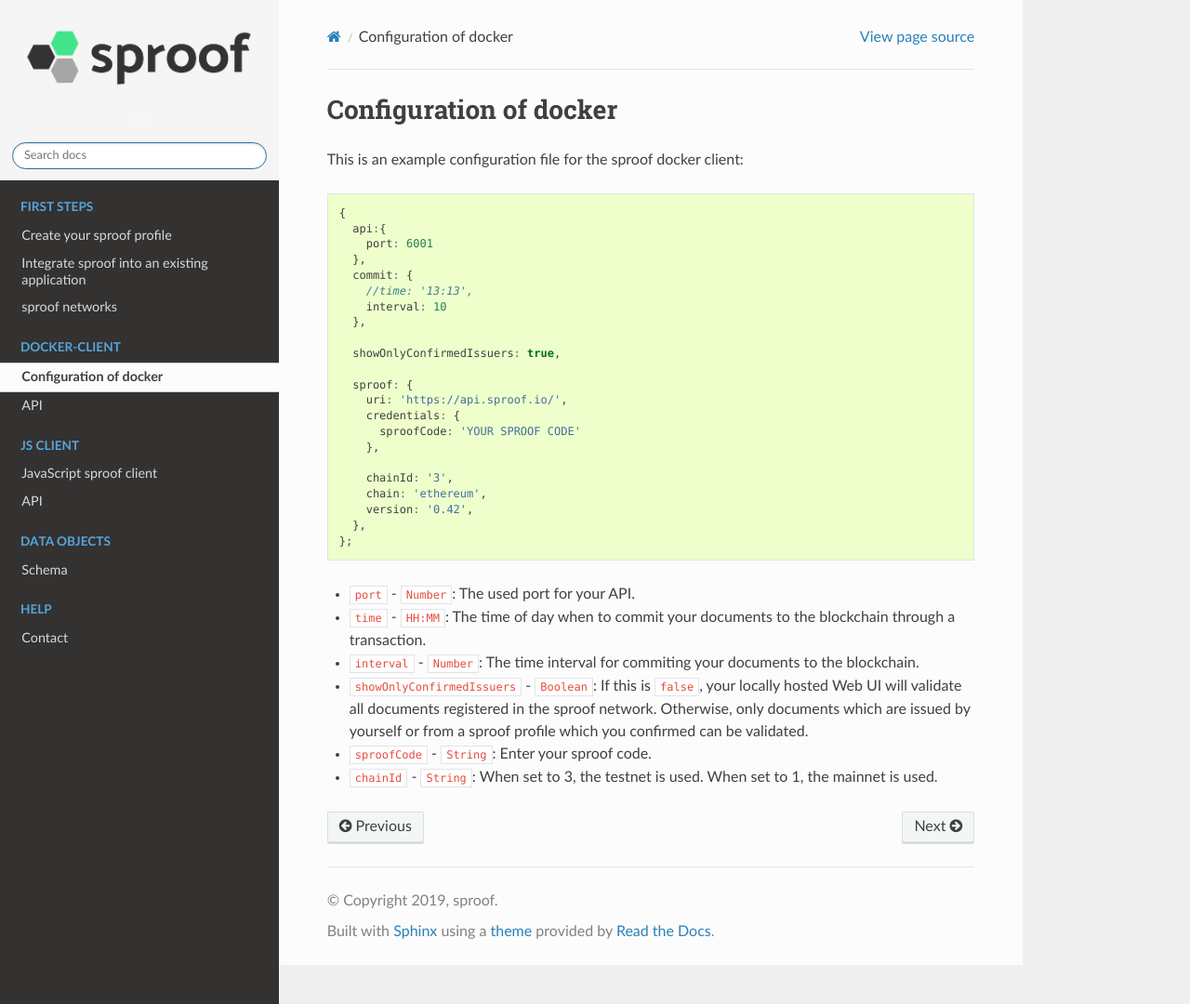
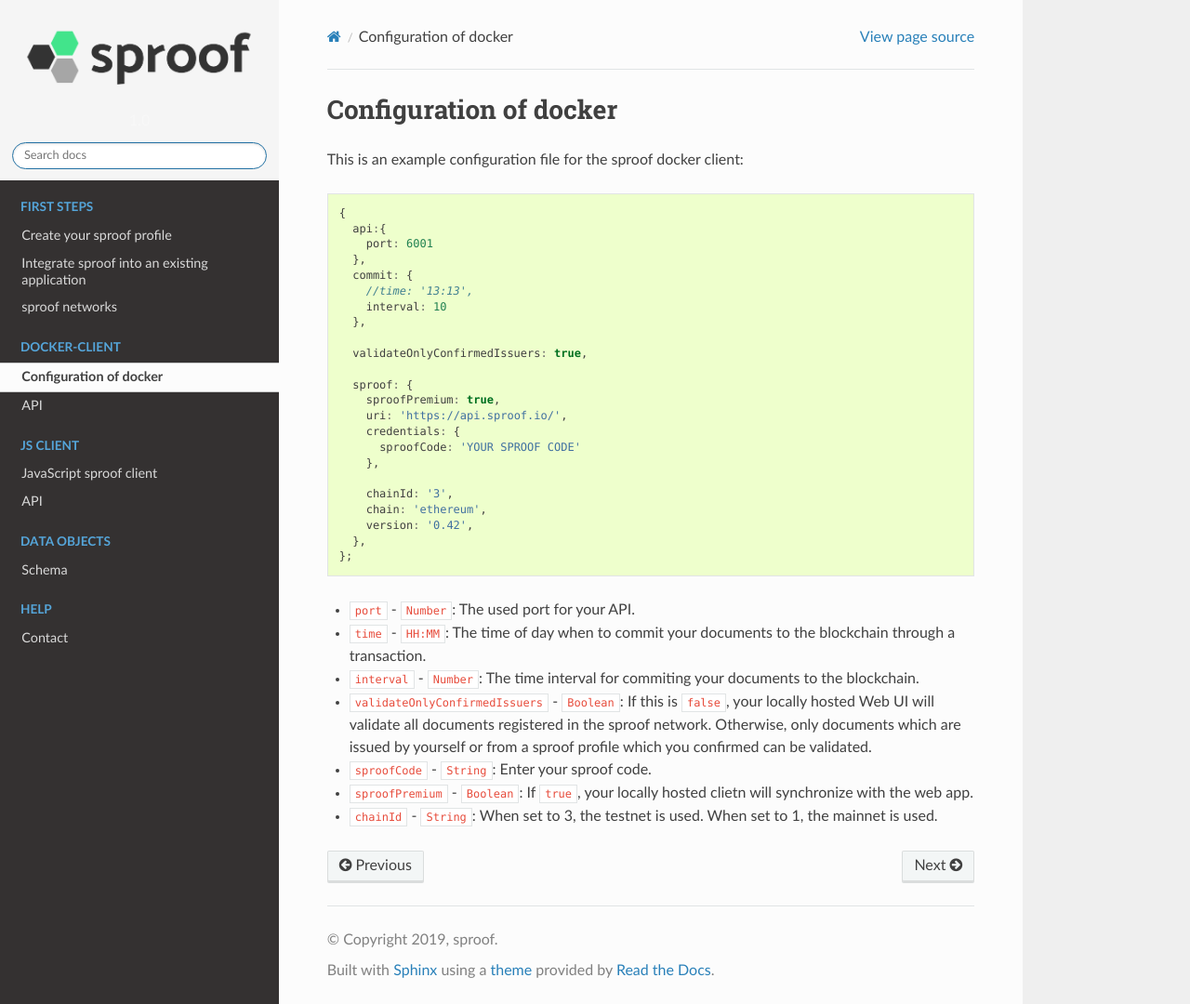
Before and after one commit to sproof/docs, a Sphinx documentation site: the page built from docs/docker/docker-config.rst, in a window 1280 px wide and 1080 px high. Shown: the whole window at 93% size. Built offline with Sphinx 7.4.7 and the Read the Docs theme 2.0.0, drawn with Linux system fonts in a browser that asks for light colours.

Commit message:
Update docker-config.rst

```diff
--- a/docs/docker/docker-config.rst
+++ b/docs/docker/docker-config.rst
@@ -16,9 +16,10 @@
         interval: 10
       },
 
-      showOnlyConfirmedIssuers: true,
+      validateOnlyConfirmedIssuers: true,
 
       sproof: {
+        sproofPremium: true,
         uri: 'https://api.sproof.io/',
         credentials: {
           sproofCode: 'YOUR SPROOF CODE'
@@ -34,6 +35,7 @@
 - ``port`` - ``Number``: The used port for your API.
 - ``time`` - ``HH:MM``: The time of day when to commit your documents to the blockchain through a transaction.
 - ``interval`` - ``Number``: The  time interval for commiting your documents to the blockchain.
-- ``showOnlyConfirmedIssuers`` - ``Boolean``: If this is ``false``, your locally hosted Web UI will validate all documents registered in the sproof network. Otherwise, only documents which are issued by yourself or from a sproof profile which you confirmed can be validated.
+- ``validateOnlyConfirmedIssuers`` - ``Boolean``: If this is ``false``, your locally hosted Web UI will validate all documents registered in the sproof network. Otherwise, only documents which are issued by yourself or from a sproof profile which you confirmed can be validated.
 - ``sproofCode`` - ``String``: Enter your sproof code.
+- ``sproofPremium`` - ``Boolean``: If ``true``, your locally hosted clietn will synchronize with the web app.
 - ``chainId`` - ``String``: When set to 3, the testnet is used. When set to 1, the mainnet is used.
```
